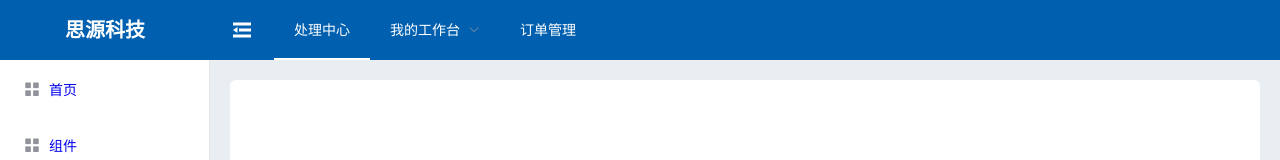
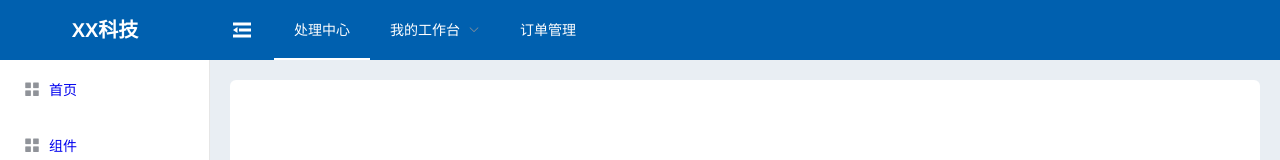
Before and after one commit to jiaoxf/admin-element-vue, a Vue app: page /home in a window 1280 px wide. Shown: the top 160 px of the page. Built offline with nearby package versions, Linux system fonts and the light colour scheme.

Commit message:
修改文案

```diff
--- a/src/components/layout/Header.vue
+++ b/src/components/layout/Header.vue
@@ -2,7 +2,7 @@
   <div class='header'>
     <el-header>
       <div class="header-title">
-        思源科技
+        XX科技
       </div>
       <div class="unfold" >
         <i class="unfold-icon" :class="[ $store.state.foldMenu ? 'el-icon-s-unfold': 'el-icon-s-fold']" @click="flagFold"></i>
```
